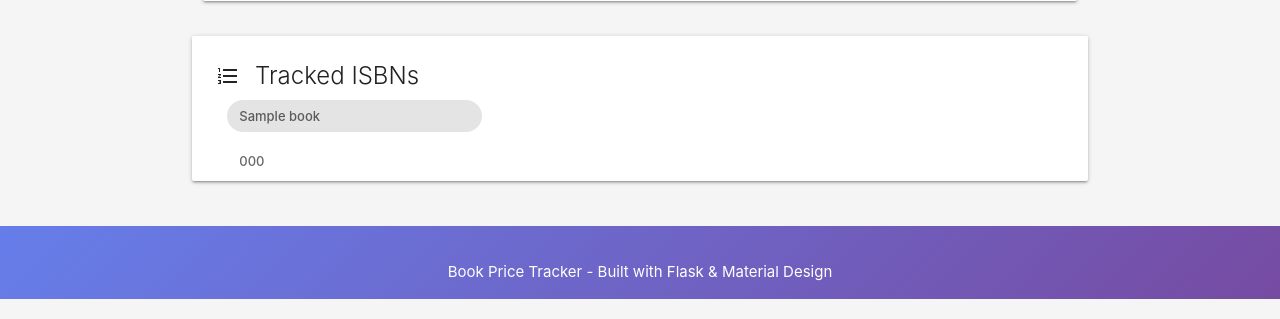
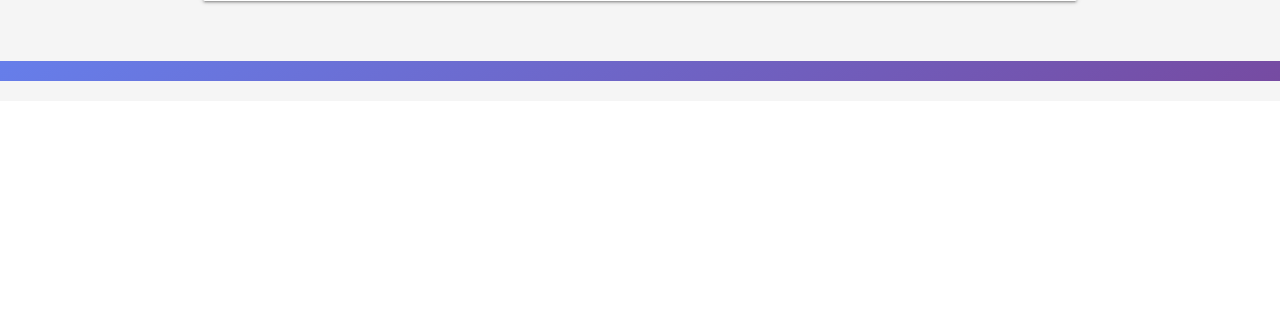
Before and after one commit to zachEastin/books_findr, a Flask app: template templates/index.html in a window 1280 px wide. Shown: the part 997-1316 px from the top of the page. After the commit the page ends 1078 px from the top, so only its background shows below. Run offline with Flask 3, Linux system fonts and the light colour scheme; the template is opened without the code that fills it: most values are stand-ins (such as "Sample title", 1, 10 or a date in 2020).

Commit message:
refactor: remove tracked ISBNs section from the index template

```diff
--- a/templates/index.html
+++ b/templates/index.html
@@ -333,43 +333,12 @@
         </div>
         {% endif %}
 
-        <!-- ISBNs Being Tracked -->
-        {% if books %}
-        <div class="card">
-            <div class="card-content">
-                <span class="card-title">
-                    <i class="material-icons left">format_list_numbered</i>
-                    Tracked ISBNs
-                </span>
-                <div class="row">
-                    {% for title, isbn_list in books.items() %}
-                    <div class="col s12 m6 l4">
-                        <div class="chip" style="display:block;">
-                            <strong>{{ title }}</strong>
-                            <ul>
-                            {% for item in isbn_list %}
-                                {% for isbn, meta in item.items() %}
-                                <li>{{ isbn }}</li>
-                                {% endfor %}
-                            {% endfor %}
-                            </ul>
-                        </div>
-                    </div>
-                    {% endfor %}
-                </div>
-            </div>
-        </div>
-        {% endif %}
-
     </div>
 
     <!-- Footer -->
     <footer class="page-footer header-color" style="margin-top: 3rem;">
         <div class="container">
             <div class="row">
-                <div class="col s12 center-align">
-                    <p class="white-text">Book Price Tracker - Built with Flask & Material Design</p>
-                </div>
             </div>
         </div>
     </footer>
```
